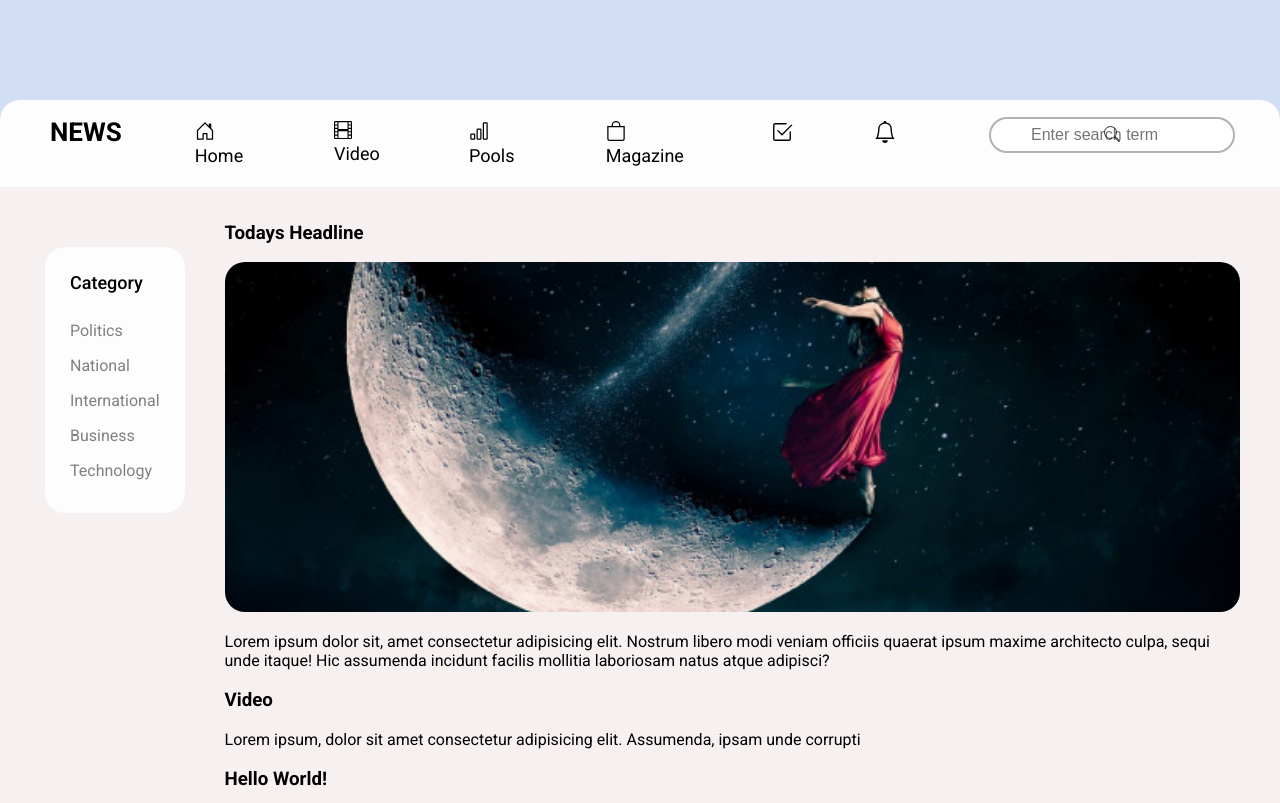
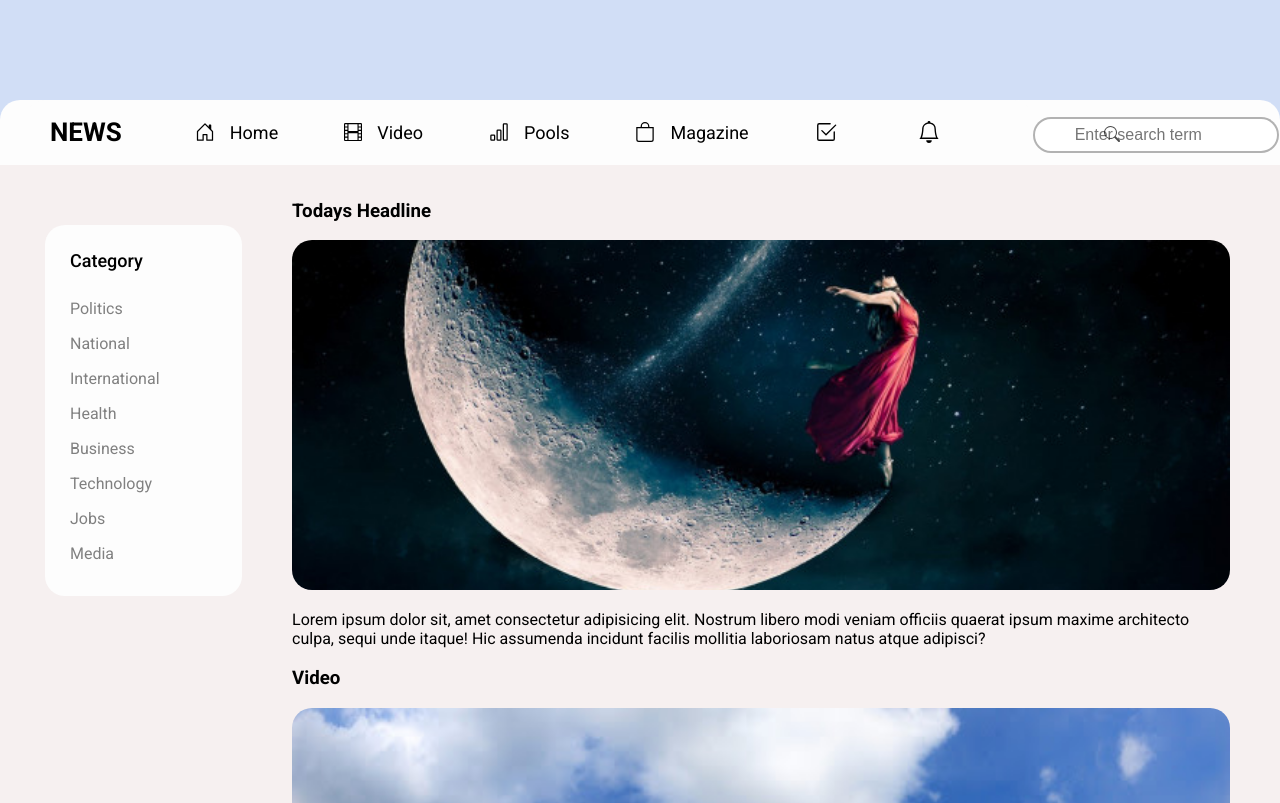
Before and after one commit to SergiiBzn/News_feed, a React (Create React App) app: page / in a window 1280 px wide. Shown: the top 803 px of the page. Built offline with nearby package versions, Linux system fonts and the light colour scheme.

Commit message:
version 1

```diff
--- a/src/components/app-header/app-header.css
+++ b/src/components/app-header/app-header.css
@@ -32,6 +32,11 @@
 
 .app-header-ul {
   font-size: 18px;
+}
+
+.app-header-ul li {
+  display: flex;
+  align-items: center;
 }
 
 .home {
--- a/src/components/app-header/app-header.tsx
+++ b/src/components/app-header/app-header.tsx
@@ -1,4 +1,4 @@
-import React from 'react';
+import React, {Component} from 'react';
 import { BsHouseDoor } from 'react-icons/bs';
 import { BsFilm } from 'react-icons/bs';
 import { BsBarChart } from 'react-icons/bs';
@@ -8,11 +8,21 @@ import { BsBell } from 'react-icons/bs';
 
 import './app-header.css';
 
-export const AppHeader = () => {
-  return (
-    <div className="app-header">
+interface AppHeaderState {
+  choose: string;
+}
+
+interface AppHeaderProps {
+
+}
+
+export class AppHeader extends Component<AppHeaderProps, AppHeaderState> {
+
+  render() {
+    return (
+      <div className="app-header">
       <h1>NEWS</h1>
-      <ul className="app-header-ul">
+      <ul className="app-header-ul" >
         <li>
           <BsHouseDoor className="home" />
           Home
@@ -37,5 +47,6 @@ export const AppHeader = () => {
         </li>
       </ul>
     </div>
-  );
-};
+    )
+  }
+}
--- a/src/components/filter/filter.css
+++ b/src/components/filter/filter.css
@@ -6,6 +6,7 @@
   background-size: cover;
   border-radius: 20px 20px 20px 20px;
   padding: 25px;
+  width: 250px;
 }
 
 .filterTitle {
--- a/src/components/filter/filter.tsx
+++ b/src/components/filter/filter.tsx
@@ -11,8 +11,11 @@ export const Filter = () => {
         <li>Politics</li>
         <li>National</li>
         <li>International</li>
+        <li>Health</li>
         <li>Business</li>
         <li>Technology</li>
+        <li>Jobs</li>
+        <li>Media</li>
       </span>
     </div>
   )
--- a/src/components/main-feed/main-feed.css
+++ b/src/components/main-feed/main-feed.css
@@ -1,5 +1,5 @@
 .ul {
-  padding: 0 40px;
+  padding: 0 50px;
   margin-bottom: 40px;
 }
 
--- a/src/components/main-feed/main-feed.tsx
+++ b/src/components/main-feed/main-feed.tsx
@@ -5,6 +5,7 @@ import './main-feed.css';
 
 import moon from './images/moon.jpg';
 import flowers from './images/flowers.jpg';
+import summer from './images/summer.jpg';
 
 export interface IMainFeedItem {
   image?: string;
@@ -26,6 +27,7 @@ const data: IData[] = [
   },
   {
     id: '13',
+    image: summer,
     title: 'Video',
     content: `Lorem ipsum, dolor sit amet consectetur adipisicing elit. Assumenda, ipsam unde corrupti`
   },
```
Also changed, not shown: src/components/main-feed/images/summer.jpg (added).
